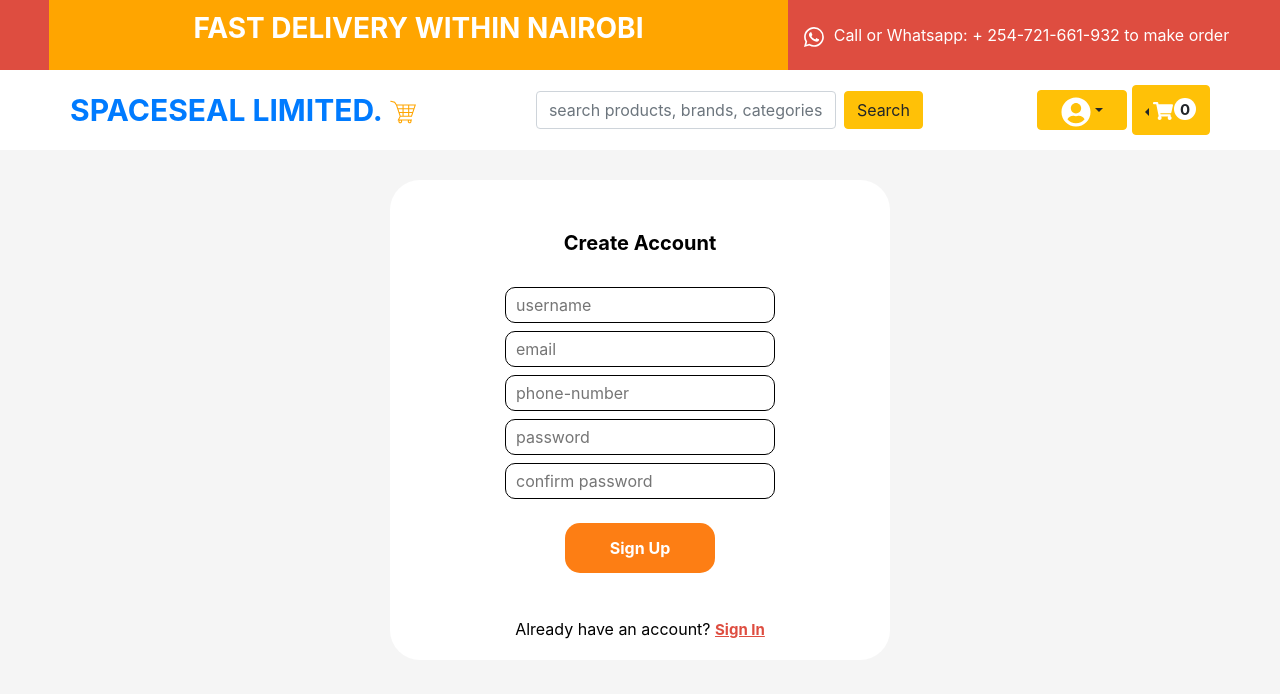
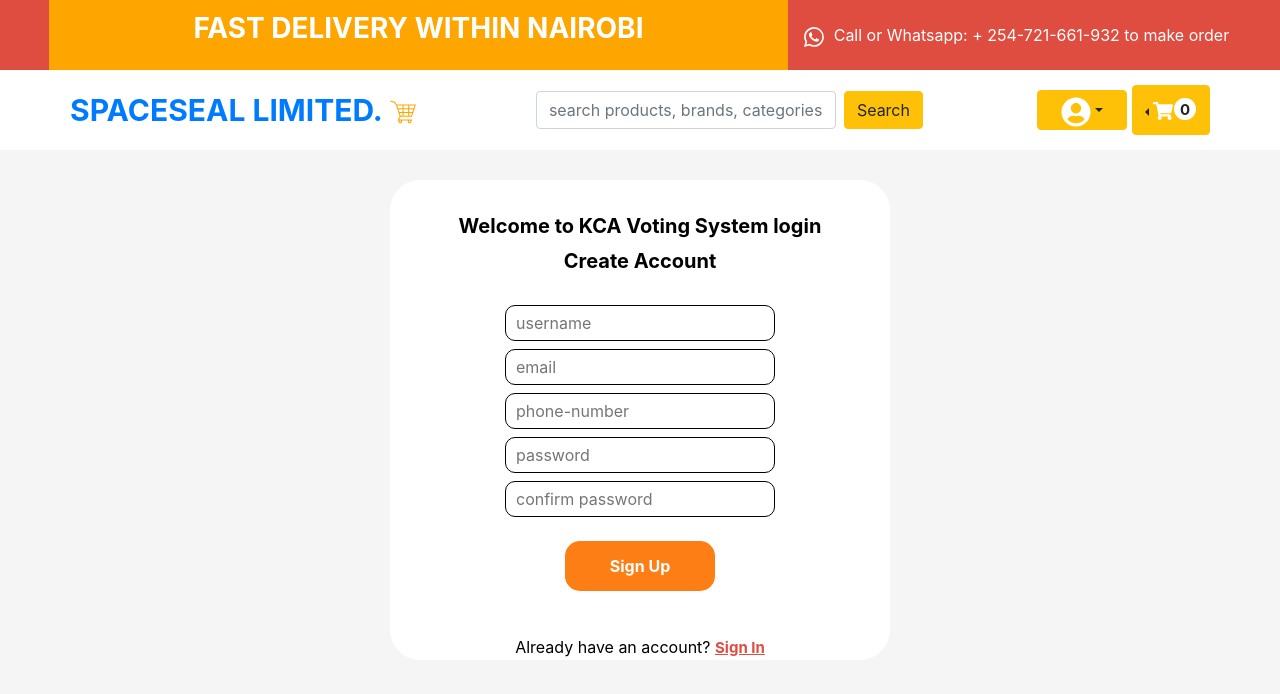
Before and after one commit to curry-bean/KCA-Voting-System, a React (Create React App) app: page /register in a window 1280 px wide. Shown: the top 694 px of the page. Built offline with nearby package versions, Linux system fonts and the light colour scheme.

Commit message:
Update SignUp.js

```diff
--- a/src/components/Home/SignUp.js
+++ b/src/components/Home/SignUp.js
@@ -45,6 +45,7 @@ const SignUp = () => {
             <div className={classes.logo}>
               {error && <ErrorMessage>{error}</ErrorMessage>}
               {errormsg && <ErrorMessage>{errormsg}</ErrorMessage>}
+              <span>Welcome to KCA Voting System login</span>
               <span>Create Account</span>
             </div>
             <div>
```
